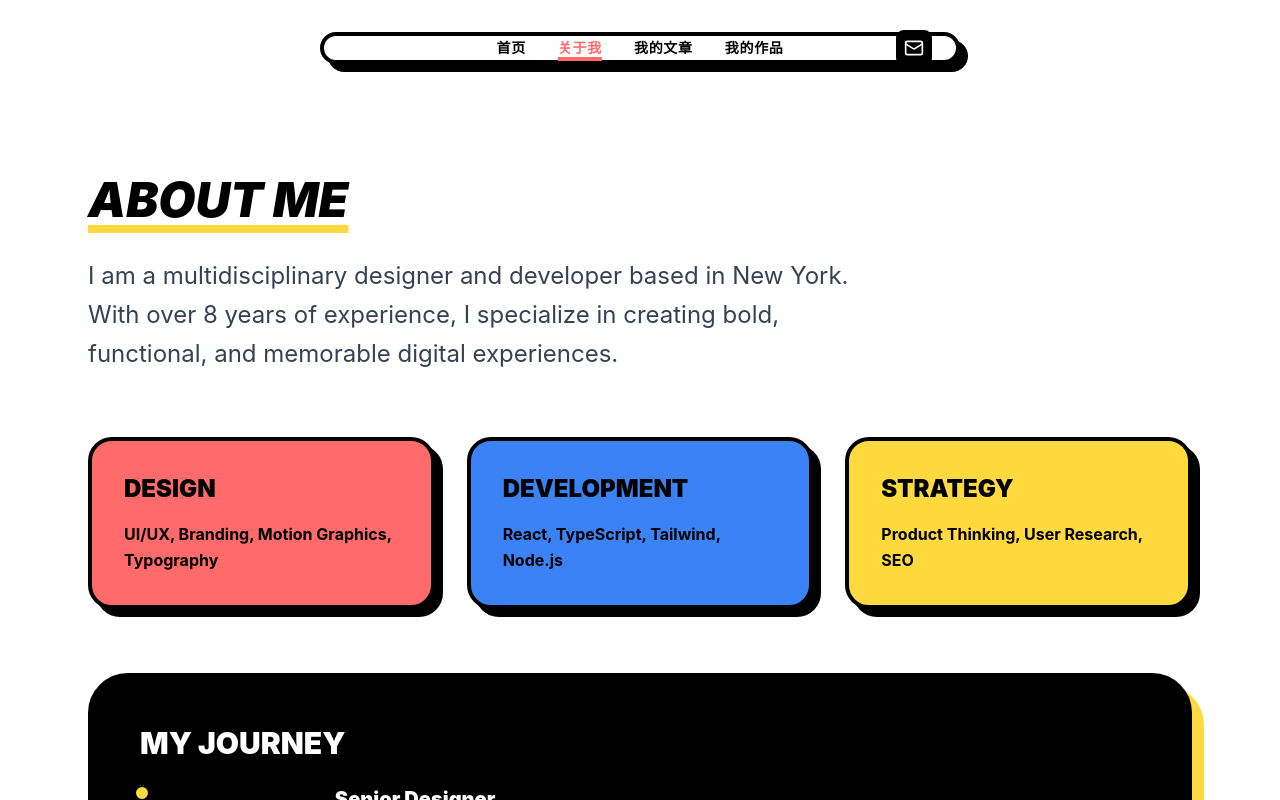
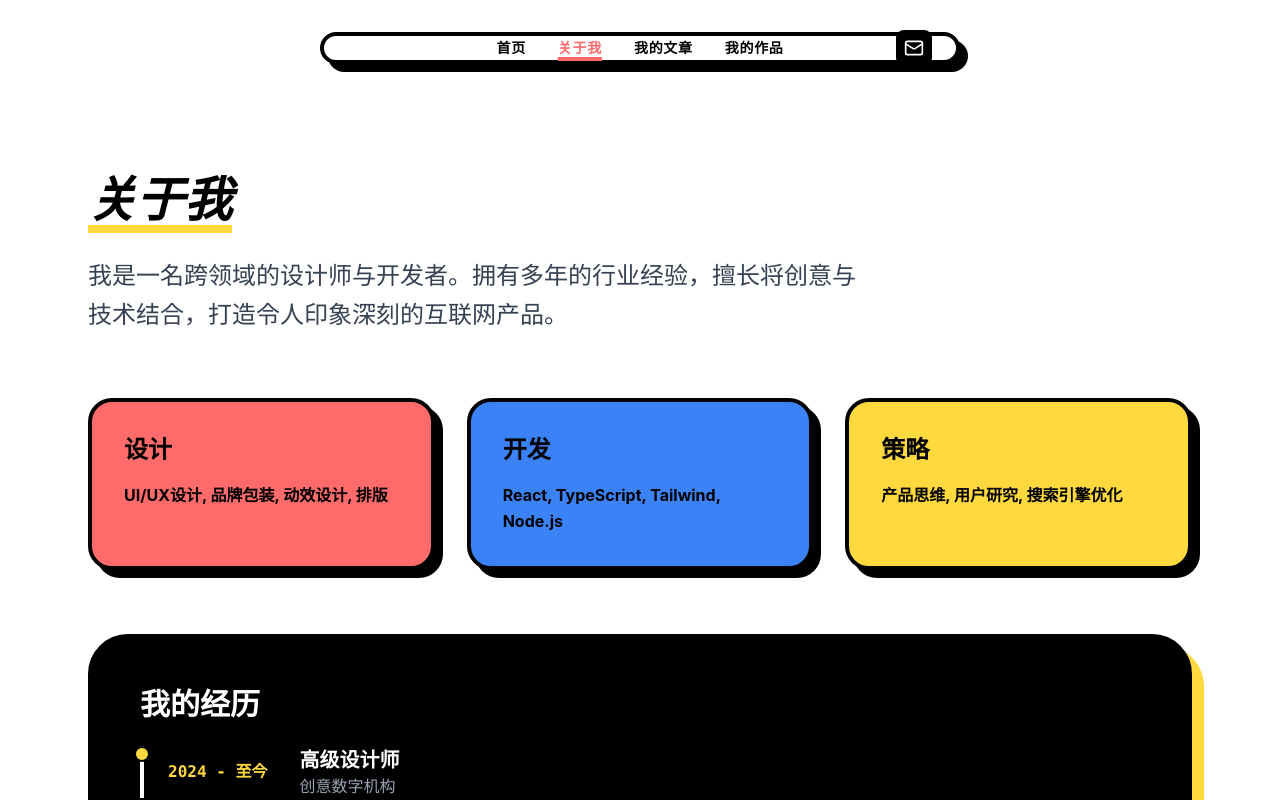
Before and after one commit to peng676/info, a React (Vite) app: page / in a window 1280 px wide. Both pictures are taken after a click on the button "关于我". Shown: the top 800 px of the page. Built offline with nearby package versions, Linux system fonts and the light colour scheme.

Commit message:
Initial commit

```diff
--- a/src/App.tsx
+++ b/src/App.tsx
@@ -89,8 +89,8 @@ export default function App() {
       <footer className="border-t-4 border-black py-12 px-6 bg-white">
         <div className="max-w-6xl mx-auto flex flex-col md:flex-row justify-between items-center gap-8">
           <div>
-            <h3 className="font-black text-2xl uppercase italic">John Carter</h3>
-            <p className="text-gray-600 mt-2">© 2026 John Carter. Built with passion.</p>
+            <h3 className="font-black text-2xl uppercase italic">朔先生</h3>
+            <p className="text-gray-600 mt-2">© 2026 朔先生. 用心构建.</p>
           </div>
           <div className="flex gap-4">
             <SocialButton icon={Github} />
@@ -108,22 +108,22 @@ function HomeSection({ setActiveTab }: { setActiveTab: (tab: Tab) => void }) {
     <div className="grid md:grid-cols-2 gap-12 items-center min-h-[70vh]">
       <div className="space-y-8">
         <h1 className="text-6xl md:text-8xl font-black leading-tight">
-          I'm <span className="bg-brand-pink text-white px-4 inline-block transform -rotate-1">John Carter</span>,
+          我是 <span className="bg-brand-pink text-white px-4 inline-block transform -rotate-1">朔先生</span>,
           <br />
-          a Web Designer from <span className="bg-brand-blue text-white px-4 inline-block transform rotate-1">New York</span>
+          一名来自 <span className="bg-brand-blue text-white px-4 inline-block transform rotate-1">中国</span> 的网页设计师
         </h1>
         <p className="text-xl text-gray-600 max-w-md leading-relaxed">
-          Lacus, adipiscing lectus convallis purus aliquet cursus magnaol montes augue donec cras turpis ultrices nulla sed doler.
+          专注于打造独特、有趣且富有表现力的数字体验。擅长前端开发与视觉设计。
         </p>
         <div className="flex flex-wrap gap-4">
           <button className="bg-black text-white px-8 py-4 rounded-xl font-bold flex items-center gap-2 border-4 border-black hover:bg-white hover:text-black transition-all shadow-[6px_6px_0px_0px_rgba(0,0,0,1)] active:translate-x-1 active:translate-y-1 active:shadow-none cursor-pointer">
-            <Mail size={20} /> Get in touch
+            <Mail size={20} /> 联系我
           </button>
           <button
             onClick={() => setActiveTab('works')}
             className="bg-white text-black px-8 py-4 rounded-xl font-bold flex items-center gap-2 border-4 border-black hover:bg-brand-yellow transition-all shadow-[6px_6px_0px_0px_rgba(0,0,0,1)] active:translate-x-1 active:translate-y-1 active:shadow-none cursor-pointer"
           >
-            <Briefcase size={20} /> View portfolio
+            <Briefcase size={20} /> 查看作品
           </button>
         </div>
       </div>
@@ -157,24 +157,24 @@ function AboutSection() {
   return (
     <div className="space-y-16 py-12">
       <div className="max-w-3xl">
-        <h2 className="text-5xl font-black uppercase mb-8 italic underline decoration-brand-yellow decoration-8 underline-offset-8">About Me</h2>
+        <h2 className="text-5xl font-black uppercase mb-8 italic underline decoration-brand-yellow decoration-8 underline-offset-8">关于我</h2>
         <p className="text-2xl leading-relaxed text-gray-700">
-          I am a multidisciplinary designer and developer based in New York. With over 8 years of experience, I specialize in creating bold, functional, and memorable digital experiences.
+          我是一名跨领域的设计师与开发者。拥有多年的行业经验，擅长将创意与技术结合，打造令人印象深刻的互联网产品。
         </p>
       </div>
 
       <div className="grid md:grid-cols-3 gap-8">
-        <SkillCard title="Design" description="UI/UX, Branding, Motion Graphics, Typography" color="bg-brand-pink" />
-        <SkillCard title="Development" description="React, TypeScript, Tailwind, Node.js" color="bg-brand-blue" />
-        <SkillCard title="Strategy" description="Product Thinking, User Research, SEO" color="bg-brand-yellow" />
+        <SkillCard title="设计" description="UI/UX设计, 品牌包装, 动效设计, 排版" color="bg-brand-pink" />
+        <SkillCard title="开发" description="React, TypeScript, Tailwind, Node.js" color="bg-brand-blue" />
+        <SkillCard title="策略" description="产品思维, 用户研究, 搜索引擎优化" color="bg-brand-yellow" />
       </div>
 
       <div className="bg-black text-white p-12 rounded-[40px] border-4 border-black shadow-[12px_12px_0px_0px_#FFD93D]">
-        <h3 className="text-3xl font-black mb-6 uppercase">My Journey</h3>
+        <h3 className="text-3xl font-black mb-6 uppercase">我的经历</h3>
         <div className="space-y-8">
-          <TimelineItem year="2024 - Present" role="Senior Designer" company="Creative Agency" />
-          <TimelineItem year="2021 - 2024" role="Product Designer" company="Tech Startup" />
-          <TimelineItem year="2018 - 2021" role="Junior Designer" company="Design Studio" />
+          <TimelineItem year="2024 - 至今" role="高级设计师" company="创意数字机构" />
+          <TimelineItem year="2021 - 2024" role="产品设计师" company="科技初创公司" />
+          <TimelineItem year="2018 - 2021" role="初级设计师" company="独立设计工作室" />
         </div>
       </div>
     </div>
@@ -183,15 +183,15 @@ function AboutSection() {
 
 function ArticlesSection() {
   const articles = [
-    { title: "The Future of Brutalist Web Design", date: "Mar 15, 2026", category: "Design", readTime: "5 min read" },
-    { title: "Mastering Tailwind CSS v4", date: "Feb 28, 2026", category: "Dev", readTime: "8 min read" },
-    { title: "Why Typography Matters More Than You Think", date: "Jan 12, 2026", category: "Typography", readTime: "12 min read" },
-    { title: "Building Scalable React Applications", date: "Dec 05, 2025", category: "Dev", readTime: "15 min read" },
+    { title: "粗野主义网页设计的未来", date: "2026年3月15日", category: "设计", readTime: "5 分钟阅读" },
+    { title: "精通 Tailwind CSS v4", date: "2026年2月28日", category: "开发", readTime: "8 分钟阅读" },
+    { title: "为什么排版比你想象的更重要", date: "2026年1月12日", category: "排版", readTime: "12 分钟阅读" },
+    { title: "构建可扩展的 React 应用", date: "2025年12月05日", category: "开发", readTime: "15 分钟阅读" },
   ];
 
   return (
     <div className="space-y-12 py-12">
-      <h2 className="text-5xl font-black uppercase italic underline decoration-brand-blue decoration-8 underline-offset-8">My Articles</h2>
+      <h2 className="text-5xl font-black uppercase italic underline decoration-brand-blue decoration-8 underline-offset-8">我的文章</h2>
       <div className="grid gap-6">
         {articles.map((article, idx) => (
           <motion.div
@@ -207,7 +207,7 @@ function ArticlesSection() {
             <div className="mt-6 flex items-center gap-4 text-gray-500 font-bold text-sm">
               <span>{article.readTime}</span>
               <div className="w-1.5 h-1.5 bg-black rounded-full"></div>
-              <span className="flex items-center gap-1">Read Article <ExternalLink size={14} /></span>
+              <span className="flex items-center gap-1">阅读文章 <ExternalLink size={14} /></span>
             </div>
           </motion.div>
         ))}
@@ -218,10 +218,10 @@ function ArticlesSection() {
 
 function WorksSection() {
   const works = [
-    { title: "E-commerce Platform", category: "Web Design", image: "https://picsum.photos/seed/work1/800/600", color: "bg-brand-pink" },
-    { title: "Banking App UI", category: "Mobile App", image: "https://picsum.photos/seed/work2/800/600", color: "bg-brand-blue" },
-    { title: "Brand Identity", category: "Branding", image: "https://picsum.photos/seed/work3/800/600", color: "bg-brand-yellow" },
-    { title: "SaaS Dashboard", category: "Web App", image: "https://picsum.photos/seed/work4/800/600", color: "bg-brand-pink" },
+    { title: "电商平台", category: "网页设计", image: "https://picsum.photos/seed/work1/800/600", color: "bg-brand-pink" },
+    { title: "银行App界面", category: "移动应用", image: "https://picsum.photos/seed/work2/800/600", color: "bg-brand-blue" },
+    { title: "品牌视觉识别", category: "品牌设计", image: "https://picsum.photos/seed/work3/800/600", color: "bg-brand-yellow" },
+    { title: "SaaS数据看板", category: "Web应用", image: "https://picsum.photos/seed/work4/800/600", color: "bg-brand-pink" },
   ];
   const [customImages, setCustomImages] = useState<Record<number, string>>(() => {
     try {
@@ -255,7 +255,7 @@ function WorksSection() {
 
   return (
     <div className="space-y-12 py-12">
-      <h2 className="text-5xl font-black uppercase italic underline decoration-brand-pink decoration-8 underline-offset-8">My Works</h2>
+      <h2 className="text-5xl font-black uppercase italic underline decoration-brand-pink decoration-8 underline-offset-8">我的作品</h2>
       <div className="grid md:grid-cols-2 gap-12">
         {works.map((work, idx) => (
           <div key={idx} className="group">
```
